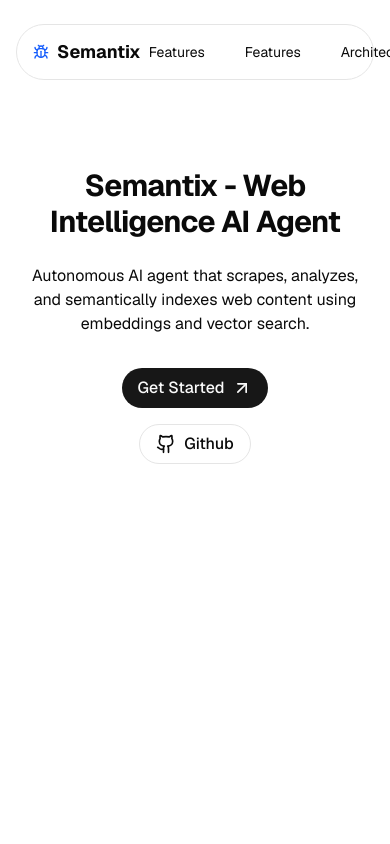
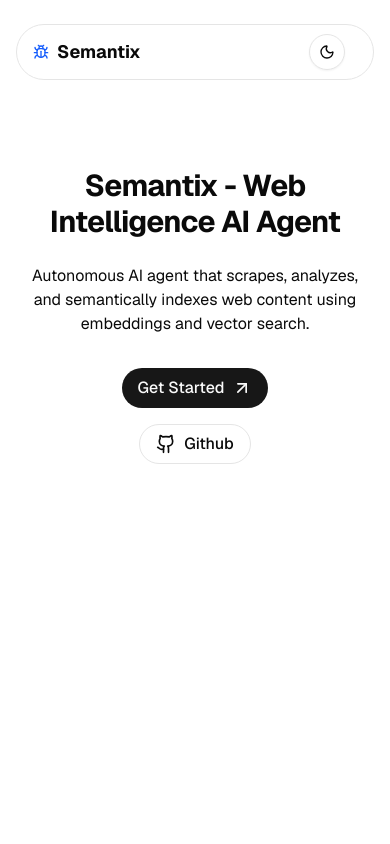
Before and after one commit to asimar007/Semantix_Web-Intelligence_AI-Agent, a Next.js app: page / in a window 390 px wide. Shown: the top 844 px of the page. Built offline with nearby package versions, Linux system fonts and the light colour scheme.

Commit message:
Update NavMenu component to include responsive visibility classes

```diff
--- a/src/components/navbar/navbar.jsx
+++ b/src/components/navbar/navbar.jsx
@@ -11,7 +11,7 @@ const Navbar = () => {
         <Logo />
 
         {/* Desktop Menu */}
-        <NavMenu />
+        <NavMenu className="hidden md:block" />
 
         <div className="flex items-center gap-3">
           <ThemeToggle />
```
